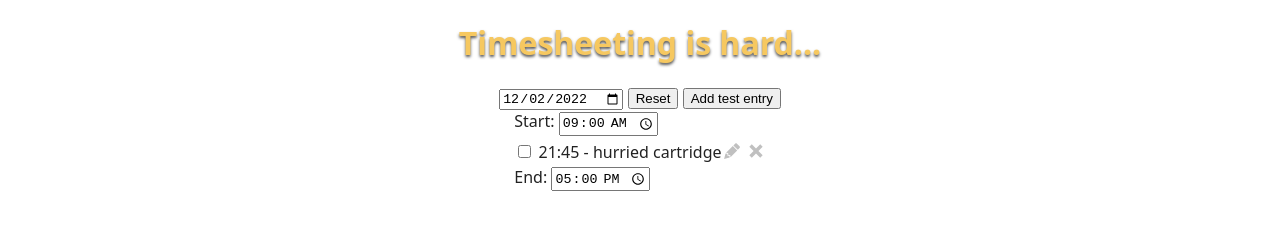
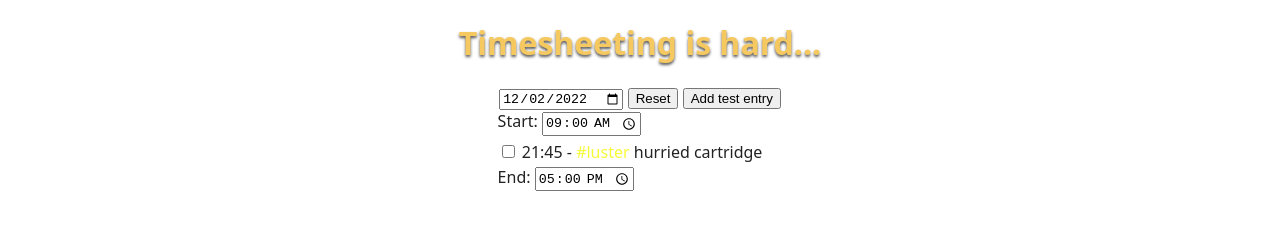
Before and after one commit to cd250693/timesheets-are-hard, a SvelteKit app: page / in a window 1280 px wide. Both pictures are taken after a click on the button "Add test entry". Shown: the top 231 px of the page. Built offline with nearby package versions, Linux system fonts and the light colour scheme.

Commit message:
update Entry component for new time entry tag form is now submitted on focus out instead of just stopping edit mode

```diff
--- a/src/components/Entry.svelte
+++ b/src/components/Entry.svelte
@@ -15,15 +15,15 @@
     }
 
     function handleSave() {
-        timeEntries.updateEntry(entry.id, { label: entry.label, startTime: entry.startTime });
+        timeEntries.updateEntry(entry.id, { text: entry.text, startTime: entry.startTime });
         editing = false;
     }
 
     function handleFocusOut(event: FocusEvent) {
         // save the form if we are no longer focusing on an element within this form
-        let form = event.currentTarget as Node;
-        if (!form.contains(event.relatedTarget as Node)) {
-            handleSave();
+        const form = document.forms.namedItem(`entry-${entry.id}`);
+        if (form && !form.contains(event.relatedTarget as Node)) {
+            form.requestSubmit();
         }
     }
 
@@ -42,21 +42,23 @@
         />
         <span class="data">
             {#if editing}
-                <form on:submit={handleSave} on:focusout|preventDefault={handleFocusOut}>
-                    <input type="time" bind:value={entry.startTime} use:focus />
-                    <input bind:value={entry.label} size="15" />
+                <form
+                    name="entry-{entry.id}"
+                    on:submit|preventDefault={handleSave}
+                    on:focusout|preventDefault={handleFocusOut}
+                >
+                    <input required type="time" step="900" bind:value={entry.startTime} use:focus />
+                    <input required bind:value={entry.text} size="15" />
                 </form>
             {:else}
-                <span on:dblclick={startEdit}>{entry.startTime} - {entry.label}</span>
+                <span on:click={startEdit}
+                    >{entry.startTime} - <span class="tag">{entry.tag || ''}</span>
+                    {entry.label}</span
+                >
             {/if}
         </span>
     </span>
     <span>
-        {#if editing}
-            <span class="icon" on:click={handleSave}><Svg type="save" /></span>
-        {:else}
-            <span class="icon" on:click={startEdit}><Svg type="edit" /></span>
-        {/if}
         <span class="icon" on:click={handleDelete}><Svg type="close" /></span>
     </span>
 </div>
@@ -67,9 +69,13 @@
         max-width: 500px;
         justify-content: space-between;
         padding-top: 5px;
+        transition: background 0.1s;
     }
     div.row:hover {
         background: rgba(0, 0, 0, 0.25);
+    }
+    div.row:hover span.icon {
+        opacity: 1;
     }
     form {
         display: inline-flex;
@@ -78,6 +84,8 @@
         position: relative;
         display: inline-block;
         box-sizing: border-box;
+        opacity: 0;
+        transition: opacity 0.1s;
     }
     .data input {
         width: fit-content;
@@ -85,4 +93,7 @@
     .data input[type='time'] {
         margin-right: 5px;
     }
+    .tag {
+        color: rgb(246, 251, 56);
+    }
 </style>
```
